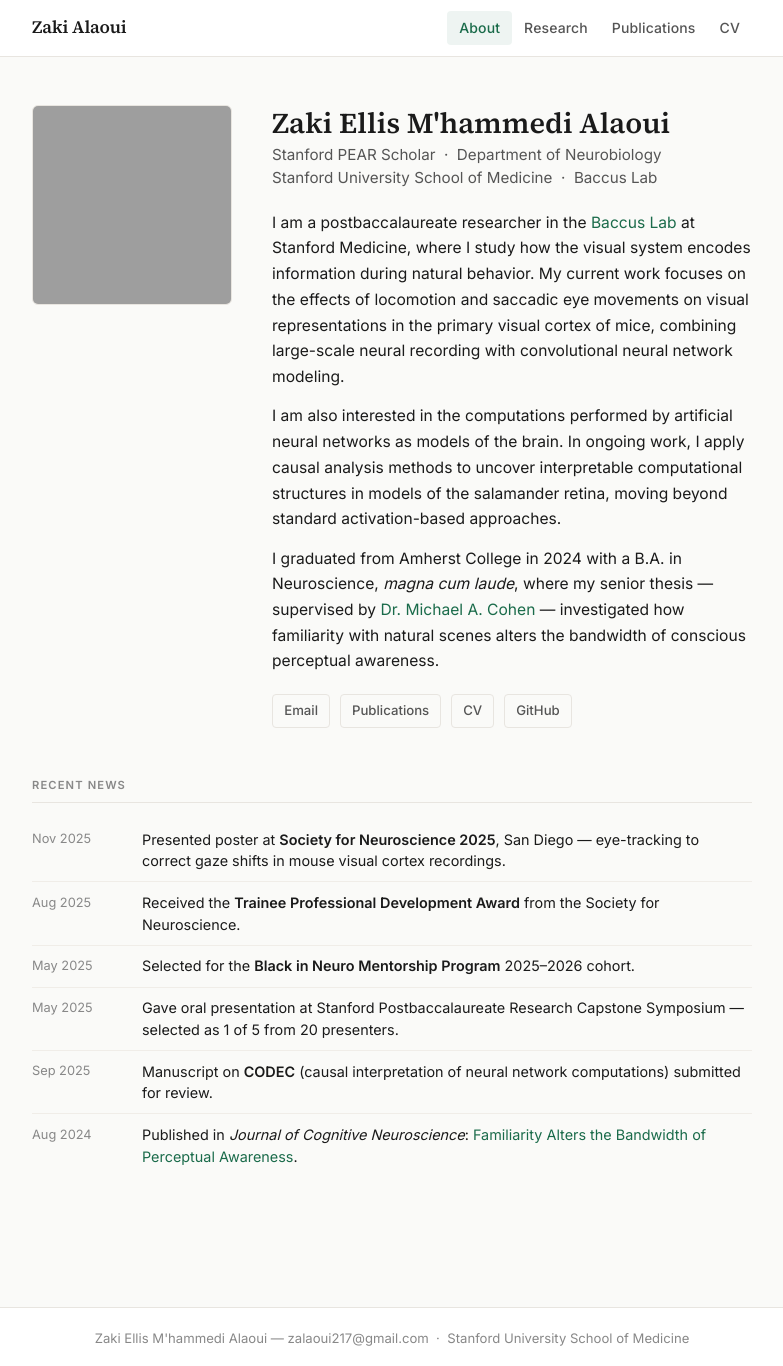
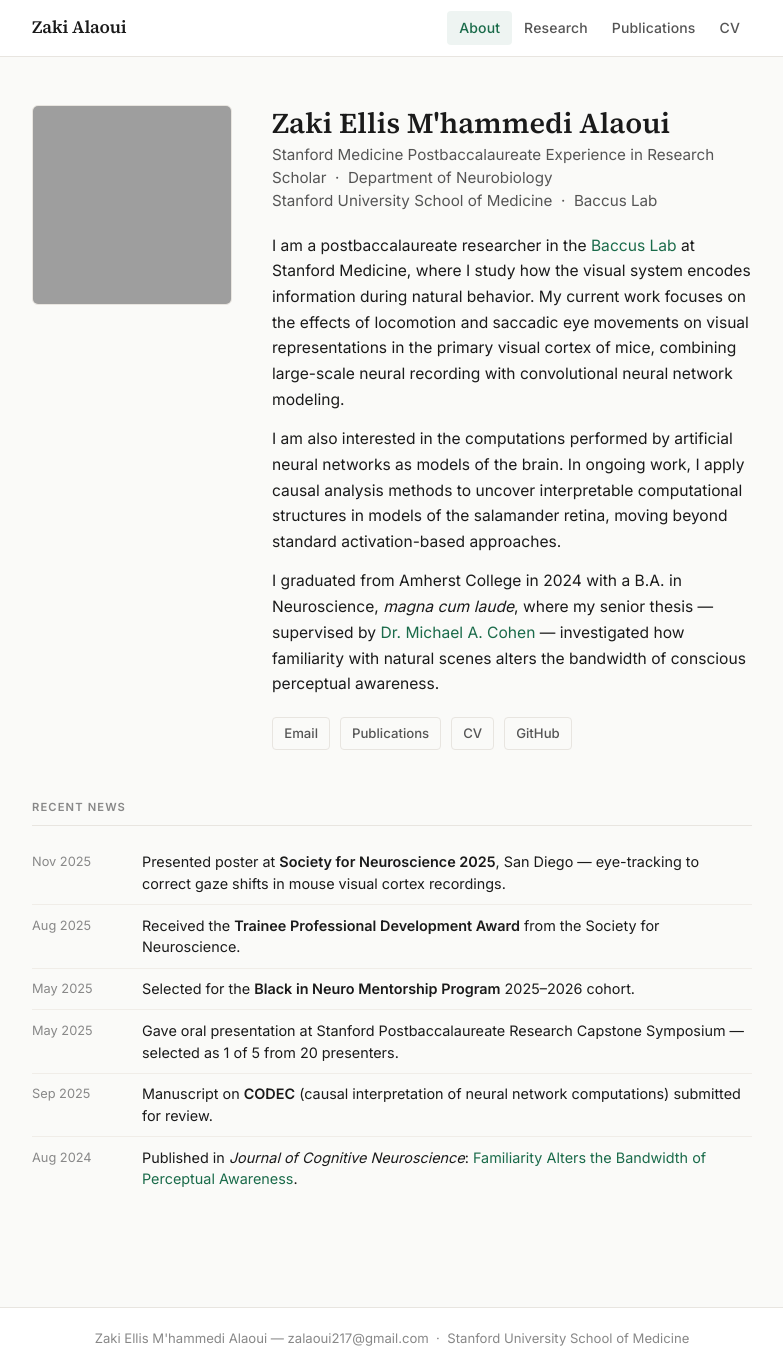
Before and after one commit to zalaoui3/zalaoui3.github.io, a Jekyll site: the page built from index.md, in a window 1280 px wide and 1366 px high. Shown: the whole window, without its empty margins (248-1031 px from the left). Built offline with Jekyll 4.4.1, drawn with Linux system fonts in a browser that asks for light colours; grey boxes are pictures that could not be loaded.

Commit message:
Update index.md

```diff
--- a/index.md
+++ b/index.md
@@ -10,7 +10,7 @@ title: About
   <div class="home-bio">
     <h1>Zaki Ellis M'hammedi Alaoui</h1>
     <p class="home-position">
-      Stanford PEAR Scholar &nbsp;&middot;&nbsp; Department of Neurobiology<br>
+      Stanford Medicine Postbaccalaureate Experience in Research Scholar &nbsp;&middot;&nbsp; Department of Neurobiology<br>
       Stanford University School of Medicine &nbsp;&middot;&nbsp; Baccus Lab
     </p>
     <p>
```
